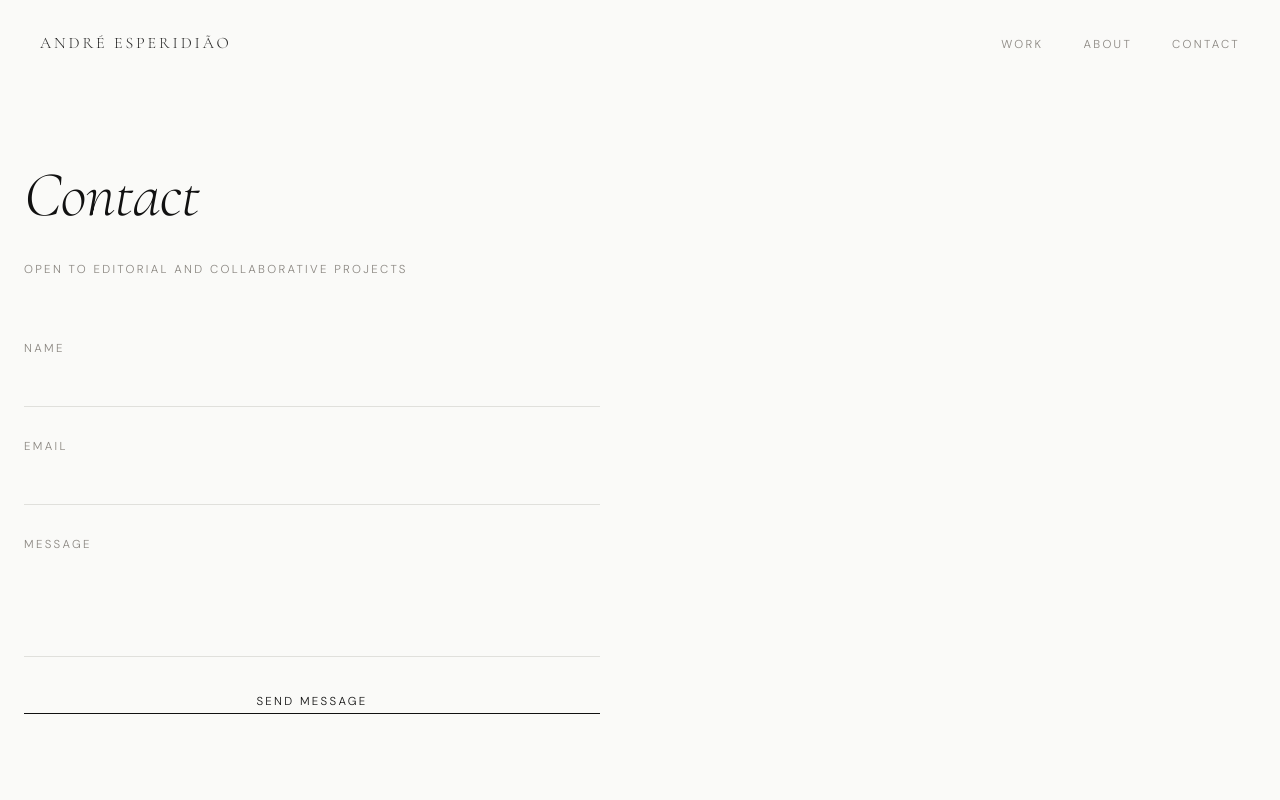
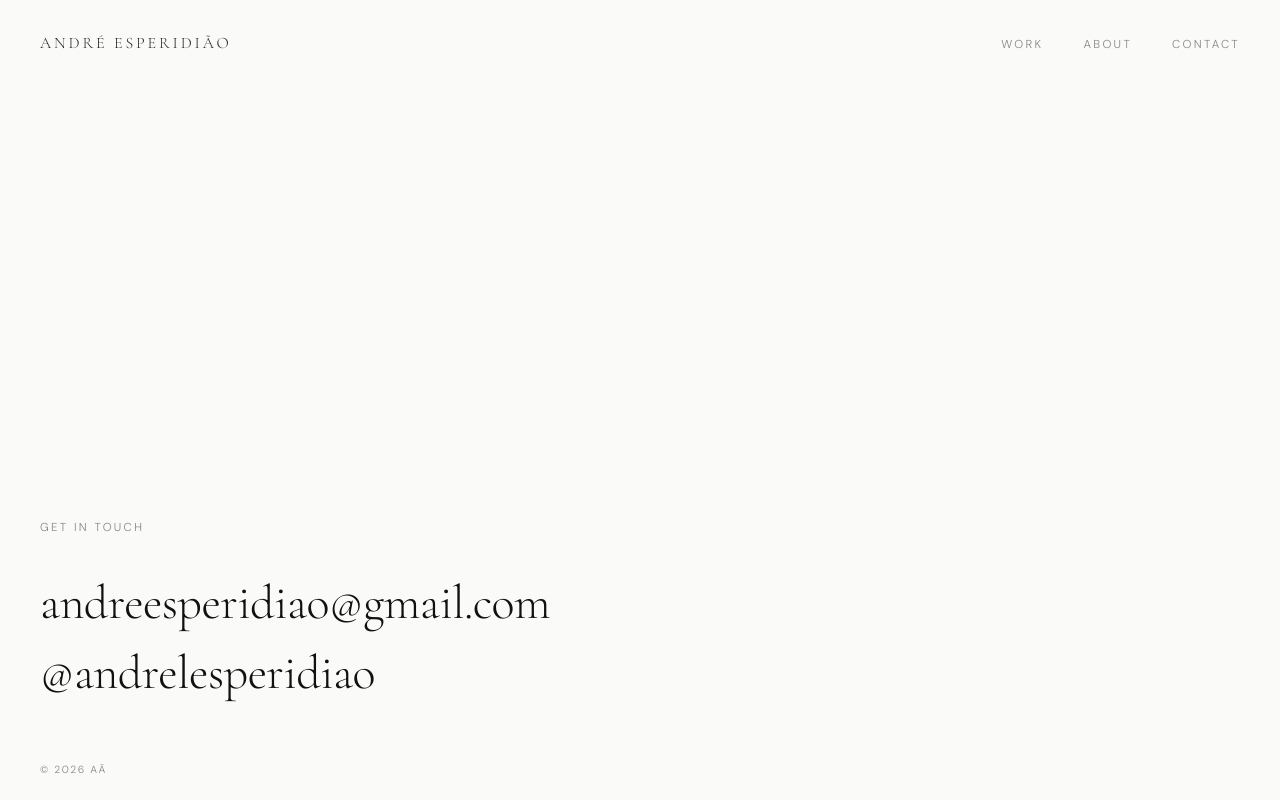
Before and after one commit to veckdev/andre-esperidiao, a plain HTML site: page contact.html in a window 1280 px wide. Shown: the top 800 px of the page. Drawn offline with nearby package versions, Linux system fonts and the light colour scheme.

Commit message:
refactor: update footer styles for consistent positioning across pages

```diff
--- a/contact.html
+++ b/contact.html
@@ -1,14 +1,18 @@
 <!doctype html>
 <html lang="en">
+
 <head>
   <meta charset="UTF-8" />
   <meta name="viewport" content="width=device-width, initial-scale=1.0" />
   <title>Contact — André Esperidião</title>
   <link rel="preconnect" href="https://fonts.googleapis.com" />
   <link rel="preconnect" href="https://fonts.gstatic.com" crossorigin />
-  <link href="https://fonts.googleapis.com/css2?family=Cormorant+Garamond:ital,wght@0,300;0,400;0,500;1,300;1,400;1,500&family=DM+Sans:ital,opsz,wght@0,9..40,100..1000;1,9..40,100..1000&display=swap" rel="stylesheet" />
+  <link
+    href="https://fonts.googleapis.com/css2?family=Cormorant+Garamond:ital,wght@0,300;0,400;0,500;1,300;1,400;1,500&family=DM+Sans:ital,opsz,wght@0,9..40,100..1000;1,9..40,100..1000&display=swap"
+    rel="stylesheet" />
   <link rel="stylesheet" href="style.css" />
 </head>
+
 <body>
 
   <header class="nav">
@@ -30,62 +34,27 @@
   </nav>
 
   <main class="page">
-    <section class="page-top" style="padding-left:1.5rem;padding-right:1.5rem;min-height:100svh;">
-      <div style="max-width:36rem;">
+    <section class="contact-minimal">
 
-        <h1 class="font-serif-display" style="font-size:clamp(2rem,5vw,4rem);font-weight:300;margin-bottom:2rem;">
-          <em>Contact</em>
-        </h1>
-        <p class="font-sans-ui text-muted" style="margin-bottom:4rem;">
-          Open to editorial and collaborative projects
-        </p>
+      <p class="font-sans-ui text-muted">Get in touch</p>
 
-        <form class="contact-form" id="contact-form" action="https://formspree.io/f/xdapenod" method="POST">
-          <div>
-            <label class="font-sans-ui" for="name">Name</label>
-            <input type="text" id="name" name="name" required autocomplete="name" />
-          </div>
-          <div>
-            <label class="font-sans-ui" for="email">Email</label>
-            <input type="email" id="email" name="email" required autocomplete="email" />
-          </div>
-          <div>
-            <label class="font-sans-ui" for="message">Message</label>
-            <textarea id="message" name="message" rows="4" required></textarea>
-          </div>
-          <button type="submit" class="contact-submit">Send Message</button>
-        </form>
+      <div class="contact-links">
+        <a href="mailto:andreesperidiao@gmail.com" class="contact-line">
+          andreesperidiao@gmail.com
+        </a>
+        <a href="https://instagram.com/andrelesperidiao" target="_blank" rel="noopener noreferrer" class="contact-line">
+          @andrelesperidiao
+        </a>
+      </div>
 
-        <p class="font-sans-ui text-muted success-message" id="success-message">
-          Thank you. I'll be in touch soon.
-        </p>
-
-      </div>
     </section>
 
-    <footer class="page-footer">
+    <footer class="page-footer" style="position:fixed;bottom:0;left:0;right:0;margin-top:0;">
       <span class="footer-copy">© <span class="footer-year"></span> Aã</span>
     </footer>
   </main>
 
   <script src="main.js"></script>
-  <script>
-    document.addEventListener('DOMContentLoaded', () => {
-      const form = document.getElementById('contact-form');
-      const successMsg = document.getElementById('success-message');
-      form.addEventListener('submit', async (e) => {
-        e.preventDefault();
-        const response = await fetch(form.action, {
-          method: 'POST',
-          body: new FormData(form),
-          headers: { 'Accept': 'application/json' }
-        });
-        if (response.ok) {
-          form.style.display = 'none';
-          successMsg.classList.add('show');
-        }
-      });
-    });
-  </script>
 </body>
+
 </html>
--- a/style.css
+++ b/style.css
@@ -60,7 +60,9 @@ img {
 /* ─── Nav (inner pages — dark text) ─────────────── */
 .nav {
   position: fixed;
-  top: 0; left: 0; right: 0;
+  top: 0;
+  left: 0;
+  right: 0;
   z-index: 100;
   display: flex;
   align-items: center;
@@ -69,7 +71,9 @@ img {
   pointer-events: none;
 }
 
-.nav > * { pointer-events: auto; }
+.nav>* {
+  pointer-events: auto;
+}
 
 .nav-logo {
   font-family: 'Cormorant Garamond', serif;
@@ -83,7 +87,9 @@ img {
   transition: opacity 0.2s;
 }
 
-.nav-logo:hover { opacity: 1; }
+.nav-logo:hover {
+  opacity: 1;
+}
 
 .nav-links {
   display: flex;
@@ -103,7 +109,9 @@ img {
   transition: color 0.2s;
 }
 
-.nav-links a:hover { color: var(--foreground); }
+.nav-links a:hover {
+  color: var(--foreground);
+}
 
 .nav-burger {
   display: none;
@@ -123,23 +131,33 @@ img {
   transition: transform 0.3s ease, opacity 0.3s ease;
 }
 
-.nav-burger.open span:nth-child(1) { transform: translateY(6px) rotate(45deg); }
-.nav-burger.open span:nth-child(2) { opacity: 0; }
-.nav-burger.open span:nth-child(3) { transform: translateY(-6px) rotate(-45deg); }
+.nav-burger.open span:nth-child(1) {
+  transform: translateY(6px) rotate(45deg);
+}
+
+.nav-burger.open span:nth-child(2) {
+  opacity: 0;
+}
+
+.nav-burger.open span:nth-child(3) {
+  transform: translateY(-6px) rotate(-45deg);
+}
 
 .mobile-menu {
   display: none;
   position: fixed;
   inset: 0;
   z-index: 90;
-  background: rgba(10,10,10,0.97);
+  background: rgba(10, 10, 10, 0.97);
   flex-direction: column;
   align-items: center;
   justify-content: center;
   gap: 2.5rem;
 }
 
-.mobile-menu.open { display: flex; }
+.mobile-menu.open {
+  display: flex;
+}
 
 .mobile-menu a {
   font-family: 'Cormorant Garamond', serif;
@@ -152,12 +170,22 @@ img {
   transition: opacity 0.2s;
 }
 
-.mobile-menu a:hover { opacity: 1; }
+.mobile-menu a:hover {
+  opacity: 1;
+}
 
 @media (max-width: 768px) {
-  .nav { padding: 1.5rem; }
-  .nav-links { display: none; }
-  .nav-burger { display: flex; }
+  .nav {
+    padding: 1.5rem;
+  }
+
+  .nav-links {
+    display: none;
+  }
+
+  .nav-burger {
+    display: flex;
+  }
 }
 
 
@@ -581,79 +609,45 @@ nav.desktop-nav {
 }
 
 /* ─── Contact ────────────────────────────────────── */
-.contact-form {
-  margin-top: 4rem;
+.contact-minimal {
+  min-height: 100svh;
   display: flex;
   flex-direction: column;
-  gap: 2rem;
-  max-width: 36rem;
+  justify-content: flex-end;
+  padding: 0 2.5rem 6rem;
 }
 
-.contact-form label {
-  display: block;
-  margin-bottom: 0.5rem;
-  color: var(--muted-foreground);
+@media (max-width: 768px) {
+  .contact-minimal {
+    padding: 0 1.5rem 4rem;
+  }
 }
 
-.contact-form input,
-.contact-form textarea {
-  width: 100%;
-  background: transparent;
-  border: none;
-  border-bottom: 1px solid var(--border);
-  padding: 0.75rem 0;
-  font-size: 0.875rem;
-  color: var(--foreground);
-  font-family: inherit;
-  font-weight: 300;
-  outline: none;
-  transition: border-color 0.3s;
-  resize: none;
+.contact-minimal .font-sans-ui {
+  margin-bottom: 2.5rem;
 }
 
-.contact-form input:focus,
-.contact-form textarea:focus {
-  border-bottom-color: var(--foreground);
+.contact-links {
+  display: flex;
+  flex-direction: column;
+  gap: 0.75rem;
 }
 
-.contact-submit {
-  background: none;
-  border: none;
-  border-bottom: 1px solid var(--foreground);
-  padding-bottom: 0.25rem;
-  cursor: pointer;
-  font-family: 'DM Sans', system-ui, sans-serif;
-  font-size: 0.72rem;
+.contact-line {
+  font-family: 'Cormorant Garamond', Georgia, serif;
   font-weight: 300;
-  letter-spacing: 0.2em;
-  text-transform: uppercase;
+  font-size: clamp(1.8rem, 4vw, 3rem);
+  letter-spacing: -0.01em;
   color: var(--foreground);
+  text-decoration: none;
+  border-bottom: 1px solid transparent;
+  transition: border-color 0.2s;
   display: inline-block;
-  transition: opacity 0.2s;
+  line-height: 1.2;
 }
 
-.contact-submit:hover {
-  opacity: 0.6;
-}
-
-.success-message {
-  display: none;
-  margin-top: 4rem;
-  color: var(--muted-foreground);
-  opacity: 0;
-  transform: translateY(10px);
-  animation: fadeSlideIn 0.5s cubic-bezier(0.22, 1, 0.36, 1) forwards;
-}
-
-.success-message.show {
-  display: block;
-}
-
-@keyframes fadeSlideIn {
-  to {
-    opacity: 1;
-    transform: translateY(0);
-  }
+.contact-line:hover {
+  border-bottom-color: var(--foreground);
 }
 
 /* ─── Footer (inner pages) ───────────────────────── */
```
Also changed, not shown: about.html (+10 -4 lines), project.html (+1 -1 lines), work.html (+1 -1 lines).
